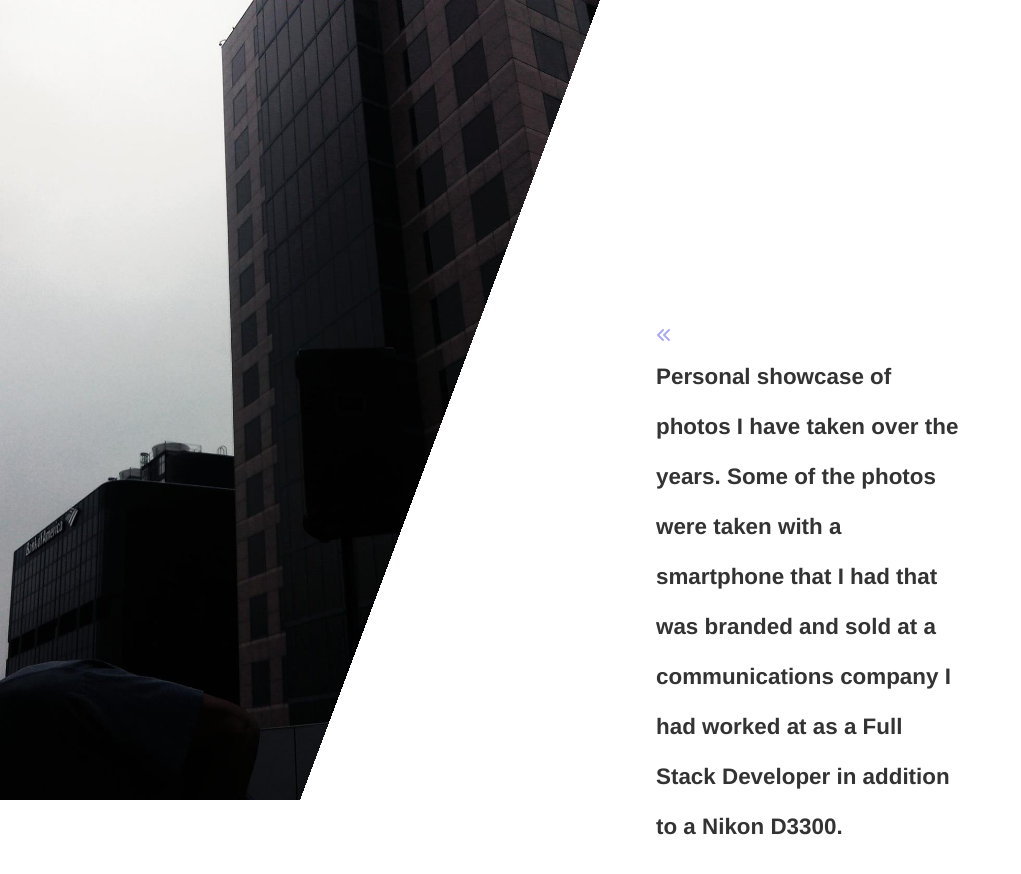
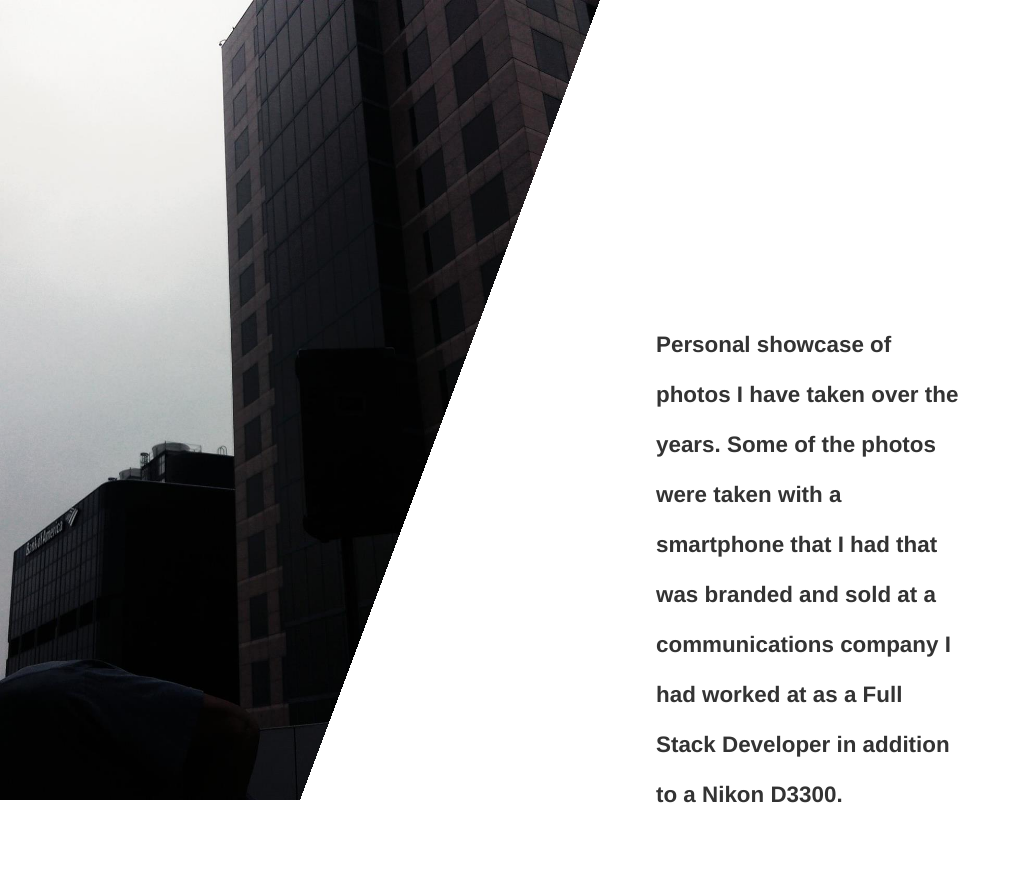
Before and after one commit to mrstevedev/react-redux-photography-collection, a React app: page /about in a window 1280 px wide. Shown: the top 874 px of the page, without its empty margins (0-1021 px from the left). Built offline with nearby package versions, Linux system fonts and the light colour scheme; a web font is replaced by a local one.

Commit message:
Removed link

```diff
--- a/src/components/About.js
+++ b/src/components/About.js
@@ -17,9 +17,7 @@ const About = (props) => {
                     <footer></footer>
                 </section>
                 <section className="about">
-                <Link className="goback" to="#!" onClick={handleLink}>
-            <i className="fas fa-angle-double-left"></i>
-            </Link>
+
                 <p className="about-text">
                     Personal showcase of photos I have taken over the years. Some of the photos were taken with a smartphone that I had that was branded and sold at a
                     communications company I had worked at as a Full Stack Developer in addition to a Nikon D3300.
```
